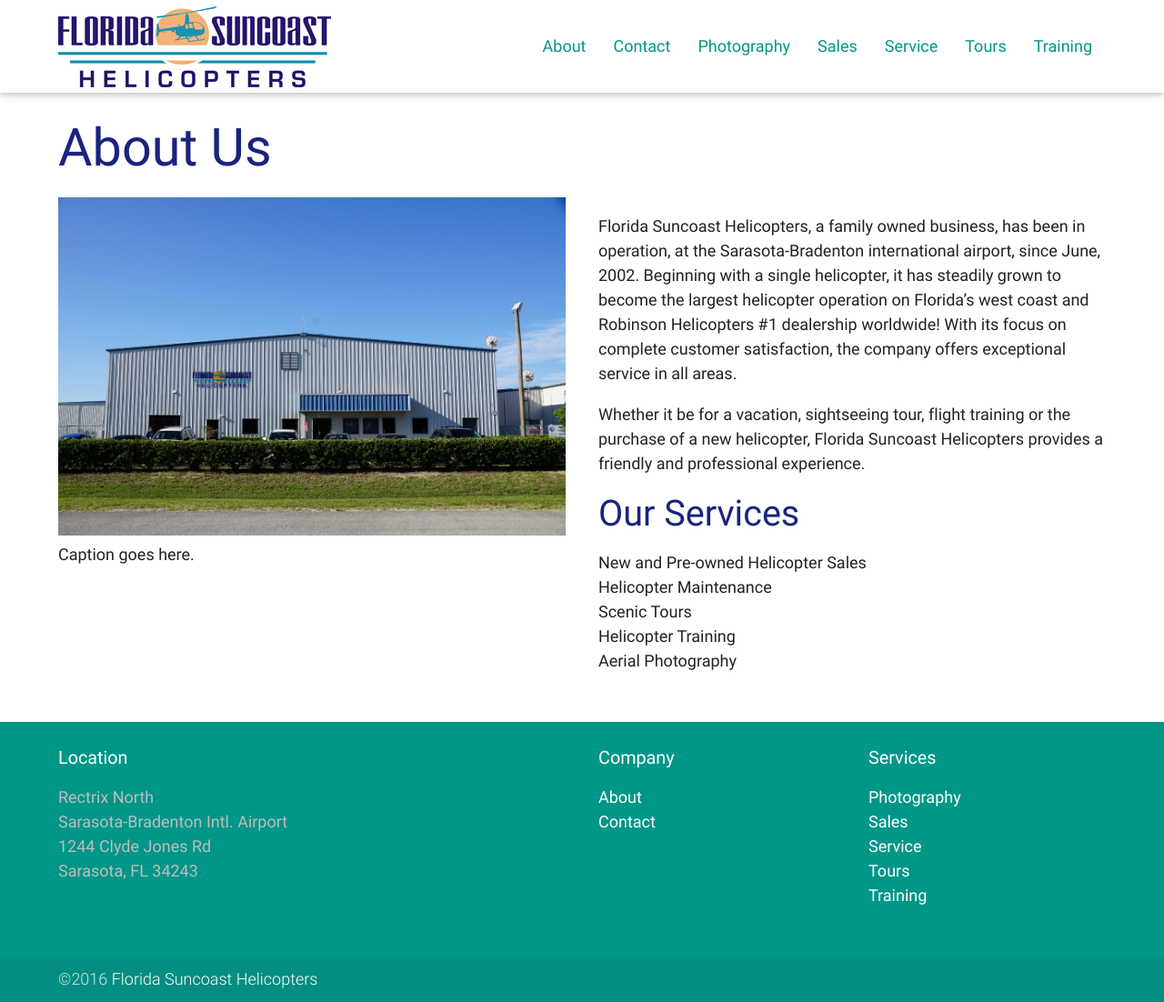
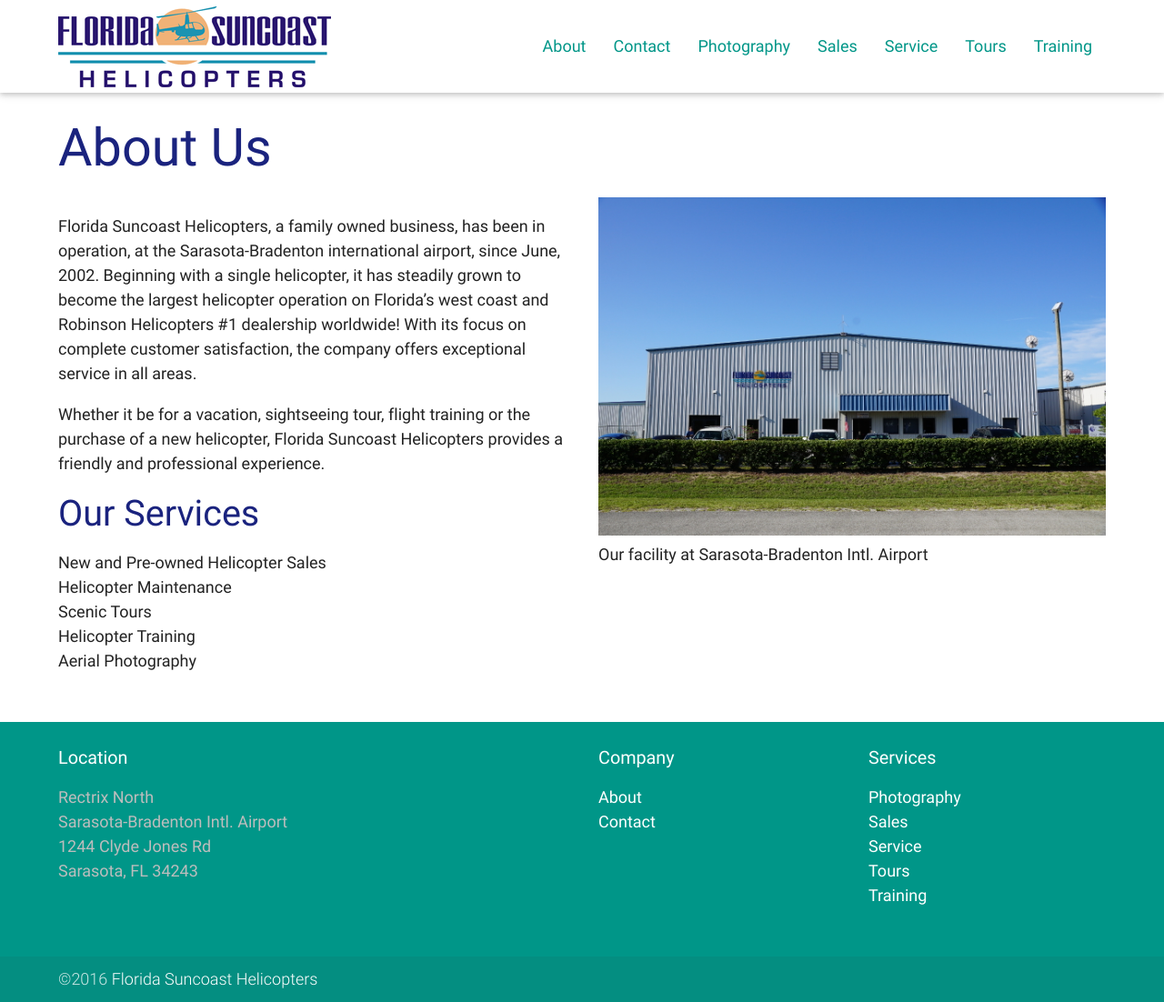
Before and after one commit to joncoop/fsh, a Jekyll site: the page built from about.html, in a window 1280 px wide. Shown: the whole page at 91% size. Built offline with Jekyll 4.4.1, drawn with Linux system fonts in a browser that asks for light colours; nearby versions of some CDN libraries.

Commit message:
About changes.

```diff
--- a/about.html
+++ b/about.html
@@ -4,14 +4,7 @@
 ---
 
 <div class="row">
-  <div class="col s12 m6 push-m6">
-    <figure>
-      <img class="responsive-img" src="{{ site.github.url }}/img/office_front_1200x800.jpg" alt="Front of hanger" width="600">
-      <figcaption>Caption goes here.</figcaption>
-    </figure>
-  </div>
-
-  <div class="col s12 m6 pull-m6">
+  <div class="col s12 m6">
     <p>Florida Suncoast Helicopters, a family owned business, has been in operation, at the Sarasota-Bradenton international airport, since June, 2002. Beginning with a single helicopter, it has steadily grown to become the largest helicopter operation on Florida’s west coast and Robinson Helicopters #1 dealership worldwide! With its focus on complete customer satisfaction, the company offers exceptional service in all areas.</p>
 
     <p>Whether it be for a vacation, sightseeing tour, flight training or the purchase of a new helicopter, Florida Suncoast Helicopters provides a friendly and professional experience.</p>
@@ -25,4 +18,11 @@
       <li>Aerial Photography</li>
     </ul>
   </div>
+
+  <div class="col s12 m6">
+    <figure>
+      <img class="responsive-img" src="{{ site.github.url }}/img/office_front_1200x800.jpg" alt="Front of hanger" width="600">
+      <figcaption>Our facility at Sarasota-Bradenton Intl. Airport</figcaption>
+    </figure>
+  </div>
 </div>
```
